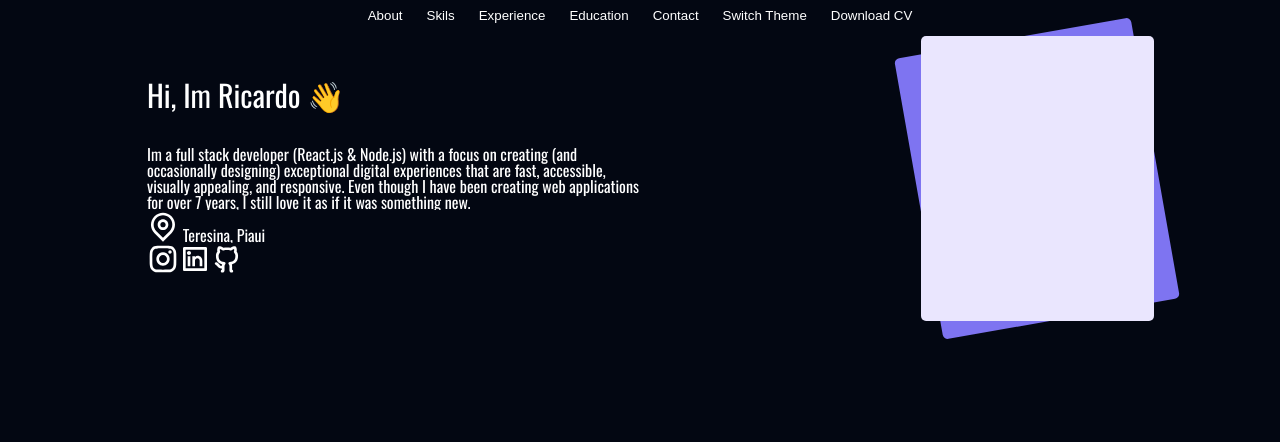
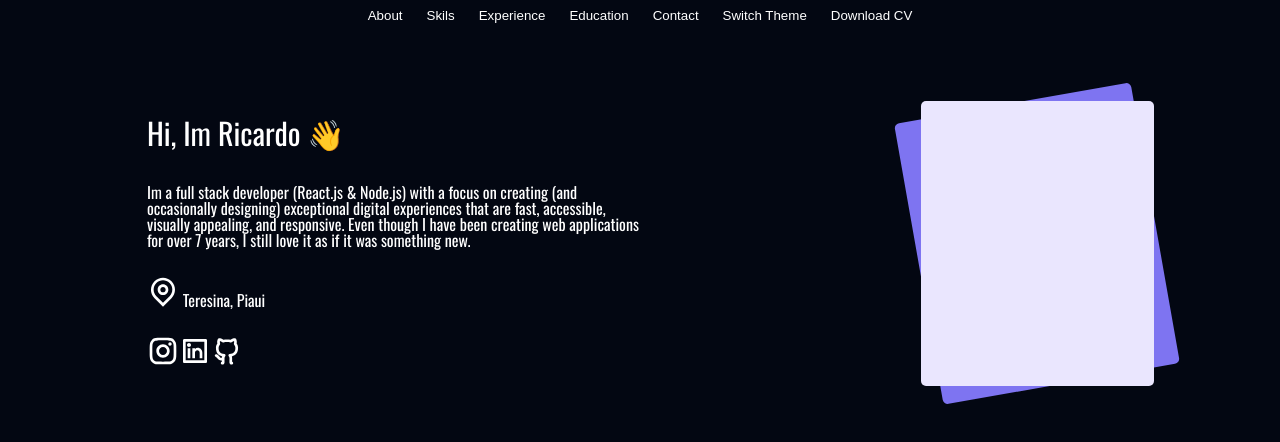
Before and after one commit to ricardosousabr/ricardosousabr.github.io, a Next.js app: page / in a window 1280 px wide. Shown: the top 442 px of the page. Built offline with nearby package versions, Linux system fonts and the light colour scheme; a web font is replaced by a local one.

Commit message:
style(header): update header position

```diff
--- a/src/components/Molecules/Header/index.tsx
+++ b/src/components/Molecules/Header/index.tsx
@@ -1,6 +1,6 @@
 import Text from "../../Atoms/Text";
 import ImageProfile from "./components/ImageProfile"
-import { HeaderStyle, BoxText, BoxLocation, BoxSocial } from "./style"
+import { HeaderStyle, BoxInformation,BoxText, BoxLocation, BoxSocial } from "./style"
 
 export default function Header() {
   return (
@@ -8,7 +8,7 @@ export default function Header() {
       <div>
       <ImageProfile />
       </div>
-      <div>
+      <BoxInformation>
         <BoxText>
           <Text color="white" fontSize="30px">Hi, Im Ricardo 👋</Text>
           <Text color="white" fontSize="16px">Im a full stack developer (React.js & Node.js) with a focus on creating (and occasionally designing) exceptional digital experiences that are fast, accessible, visually appealing, and responsive. Even though I have been creating web applications for over 7 years, I still love it as if it was something new.</Text>
@@ -31,7 +31,7 @@ export default function Header() {
             </svg>
           </a>
         </BoxSocial>
-      </div>
+      </BoxInformation>
     </HeaderStyle>
   )
 }
--- a/src/components/Molecules/Header/style.ts
+++ b/src/components/Molecules/Header/style.ts
@@ -13,15 +13,28 @@ export const HeaderStyle = styled.div`
     align-items: center;
     justify-content: space-between;
     width: 100%;
-    height: 270px;
+    height: 700px;
   }
 
   @media (min-width: ${screens.large}) {
     flex-direction: row-reverse;
     justify-content: space-around;
+    height: 400px;
 
   }
 
+`
+
+export const BoxInformation = styled.div`
+  display: flex;
+  flex-direction: column;
+  justify-content: space-between;
+  height: 250px;
+
+  @media (min-width: ${screens.large}) {
+    height: 250px;
+
+  }
 `
 
 export const BoxText = styled.div`
```
Also changed, not shown: 2 other files (tests, documents, lock files or other folders).
